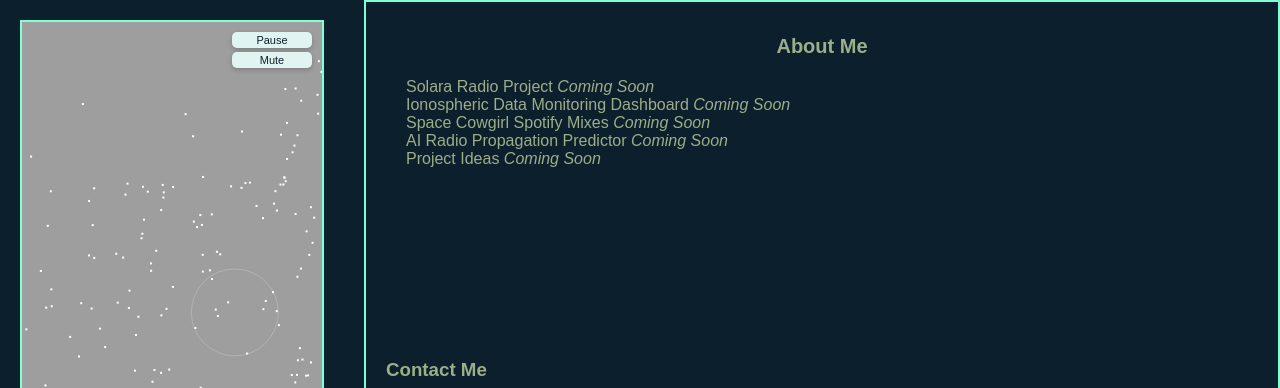
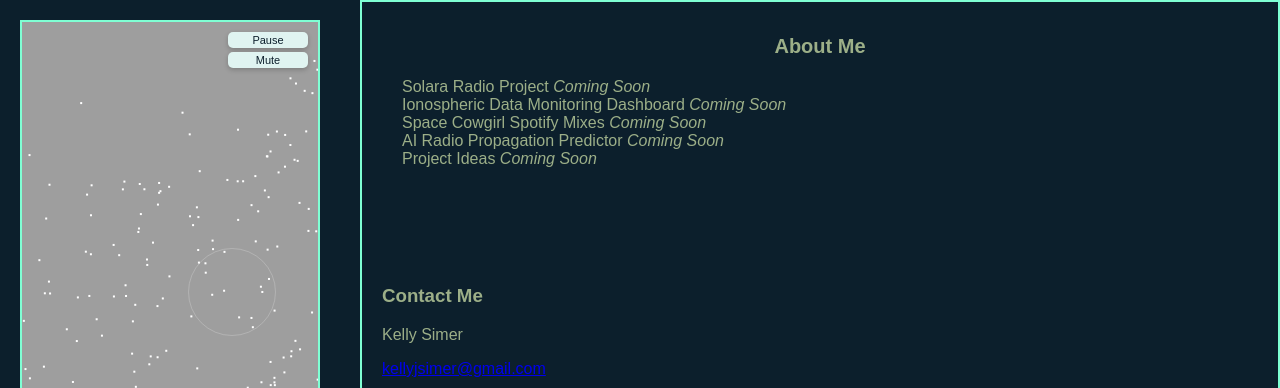
Before and after one commit to minedamnesia/solara, a plain HTML site: page index.html in a window 1280 px wide. Shown: the top 388 px of the page. Drawn offline with Linux system fonts and the light colour scheme; no server answers.

Commit message:
Update styles.css

```diff
--- a/styles.css
+++ b/styles.css
@@ -1,10 +1,11 @@
 body {
   display: flex;
+  align-items: flex-start;
   height: 100vh;
   margin: 0;
   font-family: Arial, sans-serif;
   background-color: #0c1f2c;
-  color: #9CAF88; /* Sage green text */
+  color: #9CAF88;
   gap: 20px;
 }
 
@@ -12,7 +13,9 @@ body {
 #radio-widget-container, #about-me-widget {
   background-color: #0c1f2c;
   border: 2px solid #7fffd4;
-  height: max(450px, 60vh);
+  height: 450px; /* Fixed height */
+  box-sizing: border-box;
+  overflow: auto; /* Add scroll if needed */
 }
 
 /* Radio Widget */
```
